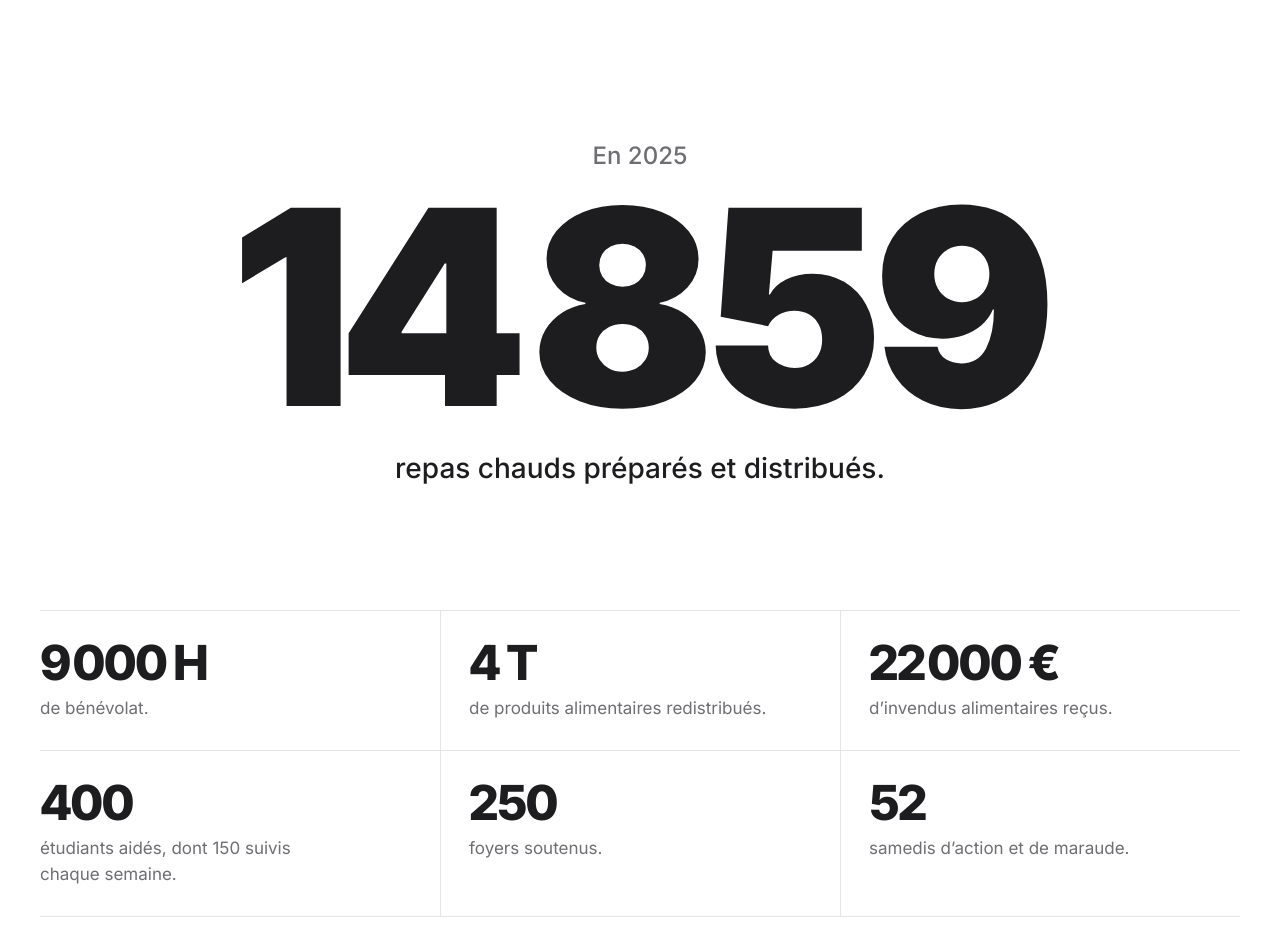
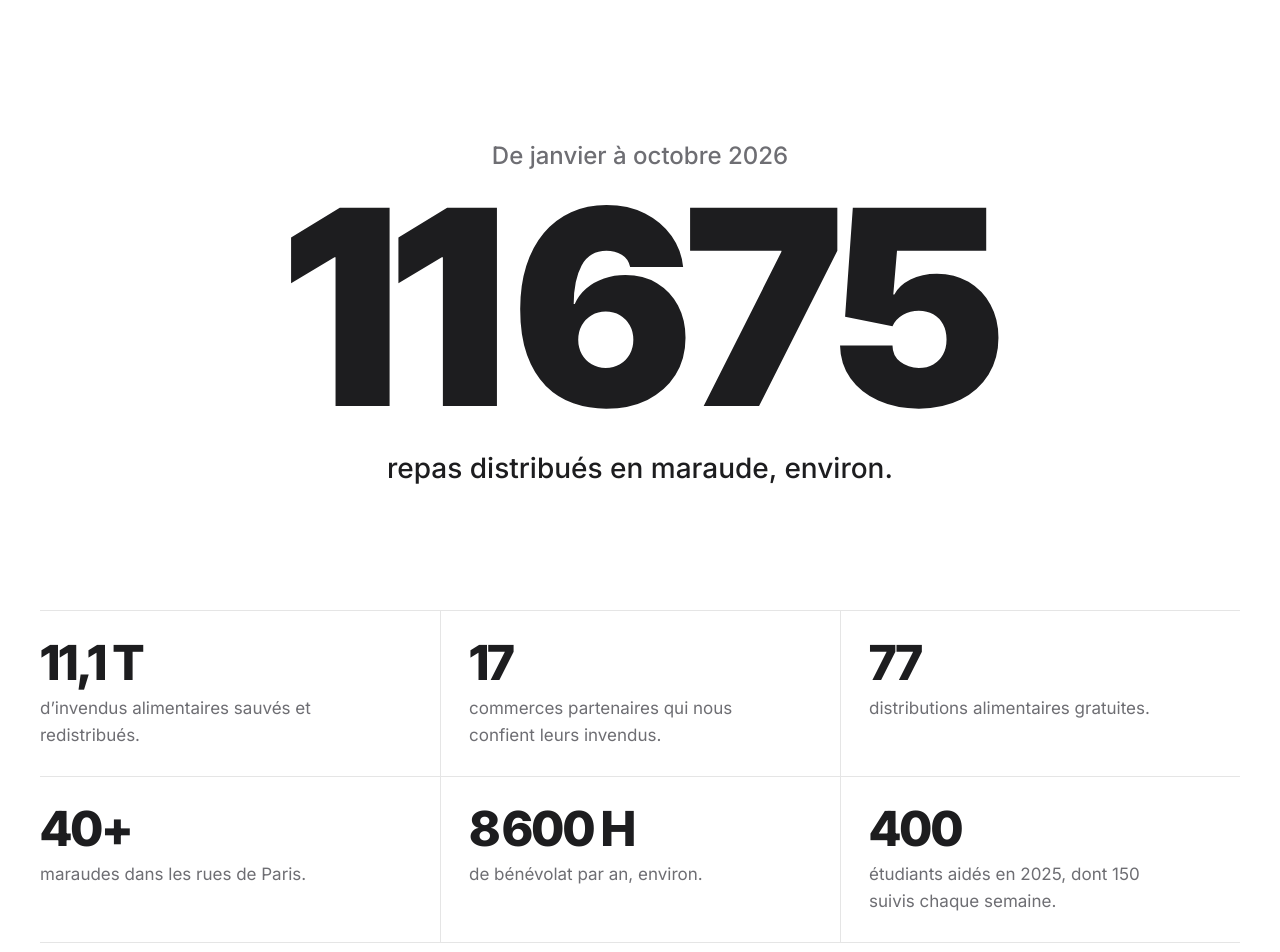
Before and after one commit to O-COEUR-DE-LA-RUE/ocoeurdelarue-site, a plain HTML site: page index.html in a window 1280 px wide. Shown: the part 5900-6852 px from the top of the page. Drawn offline with Linux system fonts and the light colour scheme.

Commit message:
Chiffres 2026 accueil et partenaires

```diff
--- a/index.html
+++ b/index.html
@@ -515,17 +515,17 @@ body::before,.nav{background:rgba(255,255,255,.8)}
   <section class="impact" id="impact">
     <div class="impact-in">
       <div class="impact-main">
-        <small>En 2025</small>
-        <strong><span data-count="14859">14 859</span></strong>
-        <p>repas chauds préparés et distribués.</p>
+        <small>De janvier à octobre 2026</small>
+        <strong><span data-count="11675">11 675</span></strong>
+        <p>repas distribués en maraude, environ.</p>
       </div>
       <div class="impact-grid">
-        <div><b><span data-count="9000">9 000</span>&nbsp;H</b><span>de bénévolat.</span></div>
-        <div><b><span data-count="4">4</span>&nbsp;T</b><span>de produits alimentaires redistribués.</span></div>
-        <div><b><span data-count="22000">22 000</span>&nbsp;€</b><span>d’invendus alimentaires reçus.</span></div>
-        <div><b><span data-count="400">400</span></b><span>étudiants aidés, dont 150 suivis chaque semaine.</span></div>
-        <div><b><span data-count="250">250</span></b><span>foyers soutenus.</span></div>
-        <div><b><span data-count="52">52</span></b><span>samedis d’action et de maraude.</span></div>
+        <div><b><span data-count="11.1" data-dec="1">11,1</span>&nbsp;T</b><span>d’invendus alimentaires sauvés et redistribués.</span></div>
+        <div><b><span data-count="17">17</span></b><span>commerces partenaires qui nous confient leurs invendus.</span></div>
+        <div><b><span data-count="77">77</span></b><span>distributions alimentaires gratuites.</span></div>
+        <div><b><span data-count="40">40</span>+</b><span>maraudes dans les rues de Paris.</span></div>
+        <div><b><span data-count="8600">8 600</span>&nbsp;H</b><span>de bénévolat par an, environ.</span></div>
+        <div><b><span data-count="400">400</span></b><span>étudiants aidés en 2025, dont 150 suivis chaque semaine.</span></div>
       </div>
       <p class="impact-more"><a class="btn btn-line" href="/impact">Voir nos comptes et notre impact 2026</a></p>
     </div>
```
Also changed, not shown: partenaires.html (+3 -3 lines).
